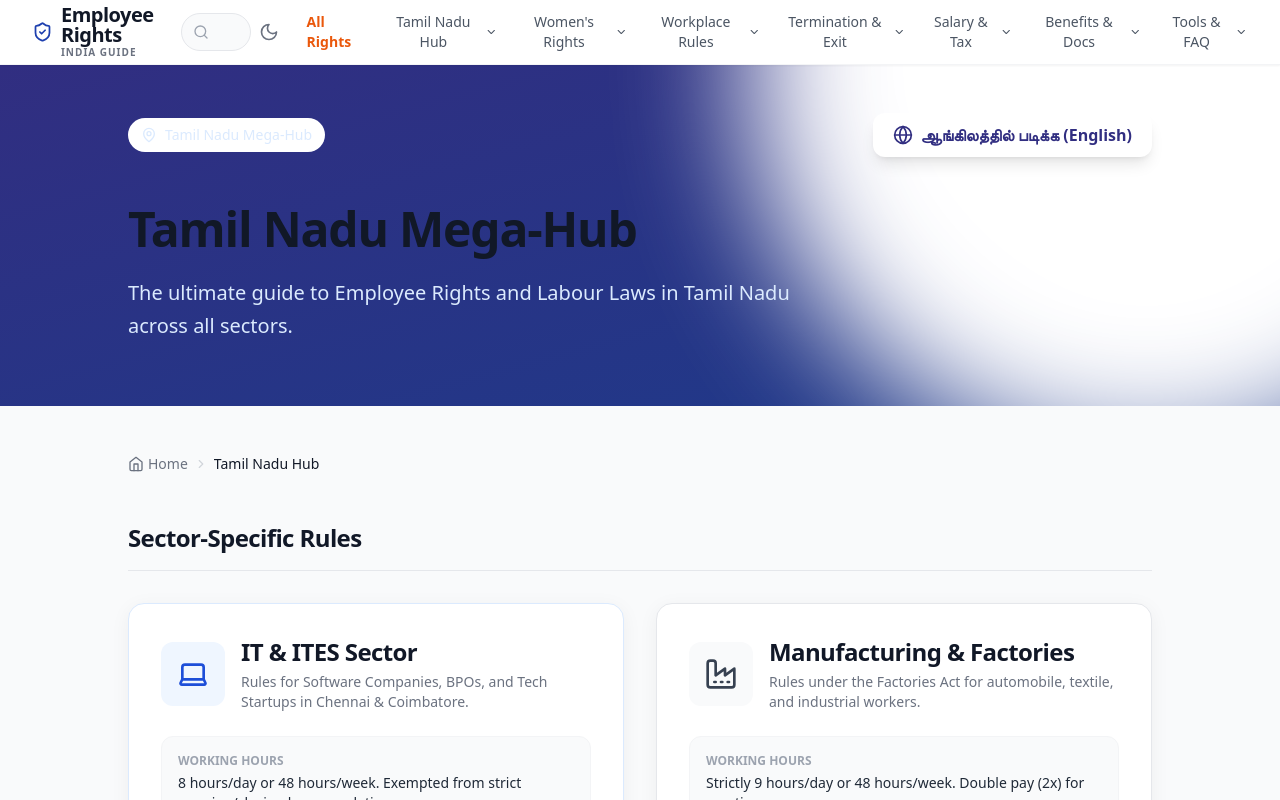
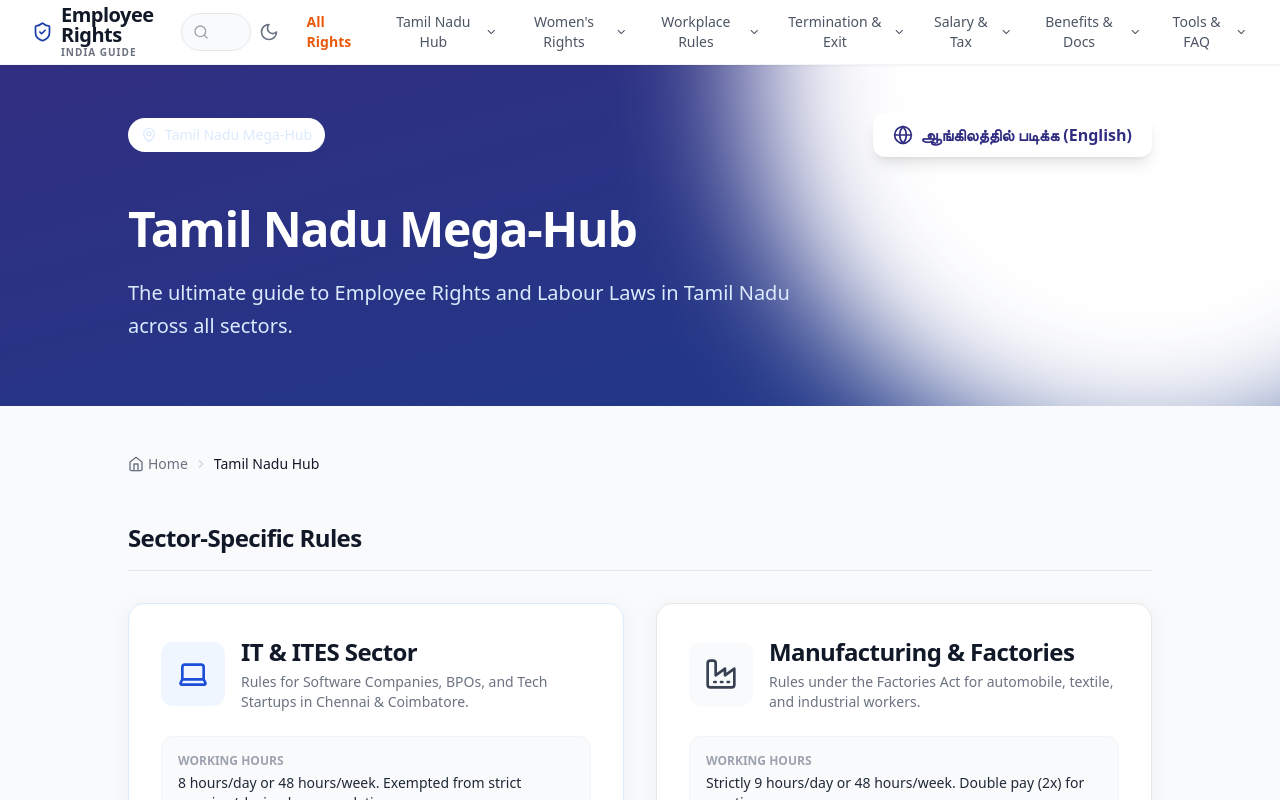
Before and after one commit to rsttechnologies25-stack/-employee-rights-india-, a React (Vite) app: page /tamil-nadu in a window 1280 px wide. Shown: the top 800 px of the page. Built offline with nearby package versions, Linux system fonts and the light colour scheme.

Commit message:
Hotfix: Fix Tamil Nadu Hub h1 color contrast in light mode

```diff
--- a/src/pages/TamilNaduHubPage.jsx
+++ b/src/pages/TamilNaduHubPage.jsx
@@ -49,7 +49,7 @@ export default function TamilNaduHubPage() {
                         </button>
                     </div>
 
-                    <h1 className="text-4xl md:text-5xl font-extrabold mb-6 leading-tight">
+                    <h1 className="text-4xl md:text-5xl font-extrabold mb-6 leading-tight text-white">
                         {t(tnHubData.hero).title}
                     </h1>
                     <p className="text-xl text-blue-100 max-w-2xl leading-relaxed">
```
